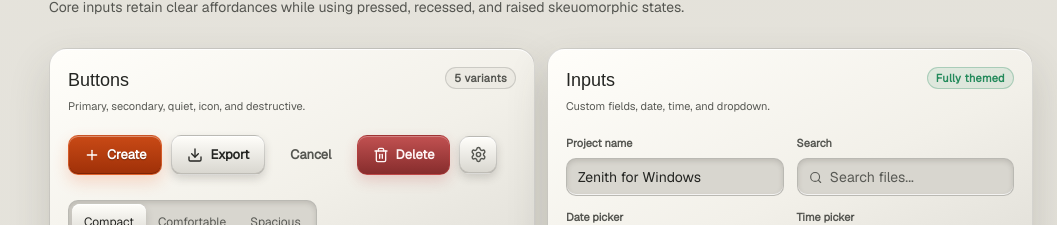
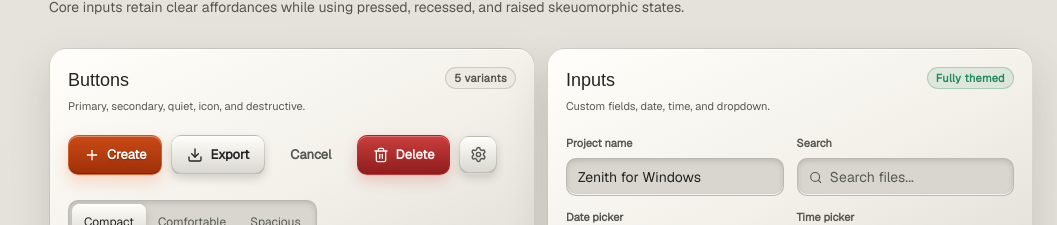
Before and after one commit to alvindemesadev/kinetic-ui, a React (Vite) app: page / in a window 1280 px wide. Shown: the part 1755-1980 px from the top of the page, without its empty margins (223-1280 px from the left). Built offline with nearby package versions, Linux system fonts and the light colour scheme; a web font is replaced by a local one.

Commit message:
fix: saturate danger color tokens

```diff
--- a/src/styles/tokens.css
+++ b/src/styles/tokens.css
@@ -77,7 +77,7 @@
   --accent-glow: rgba(239, 90, 29, 0.2);
   --success: #238a5b;
   --warning: #aa6a0a;
-  --danger: #bb3e3e;
+  --danger: #c62828;
   --info: #2f73d9;
   --chart-grid: rgba(35, 35, 32, 0.13);
   --chart-track: #d2cfc6;
@@ -160,7 +160,7 @@
   --accent-glow: rgba(255, 96, 31, 0.28);
   --success: #45b87f;
   --warning: #e8a33d;
-  --danger: #e55d5d;
+  --danger: #ef4444;
   --info: #559bff;
   --chart-grid: rgba(255, 255, 255, 0.075);
   --chart-track: #2a2d30;
```
